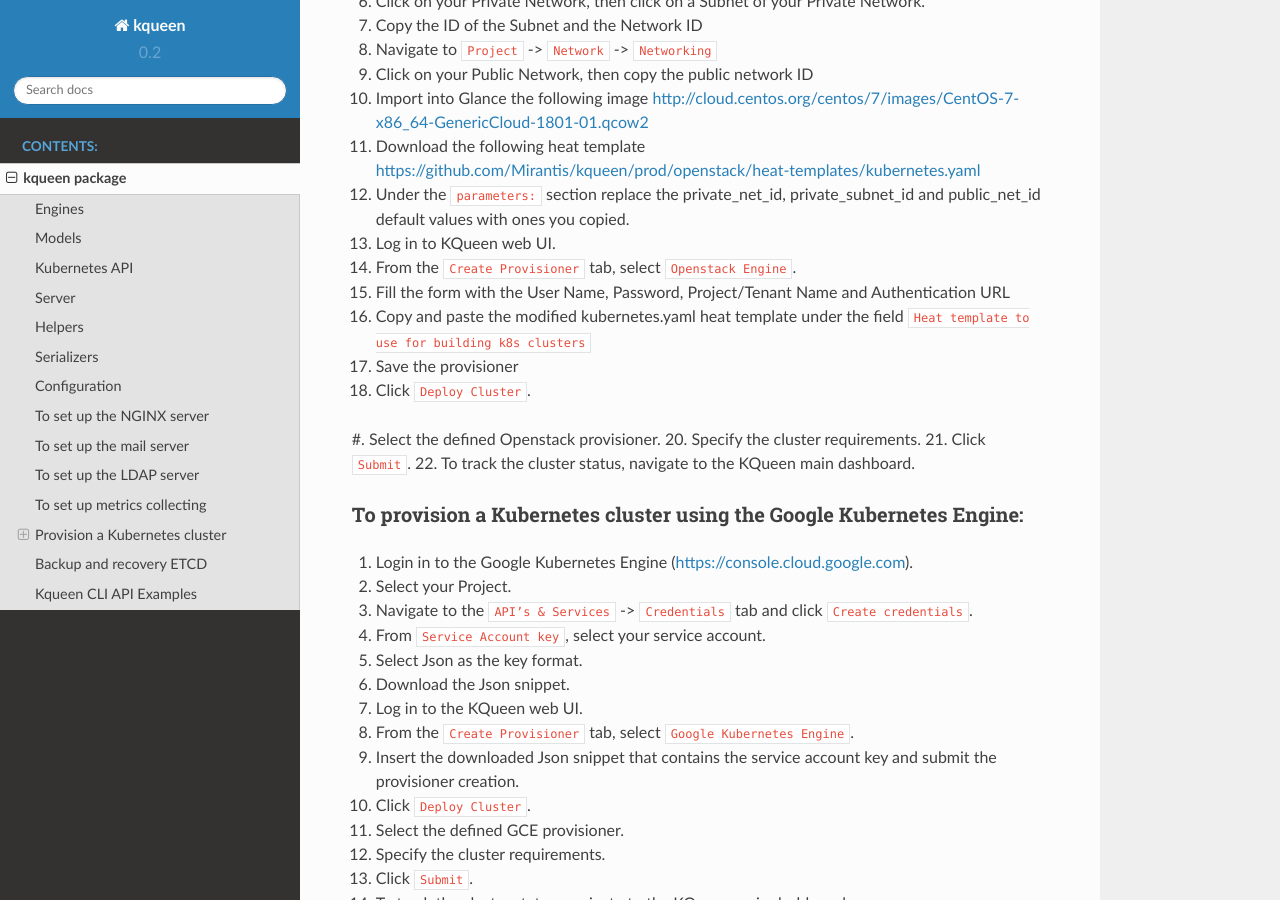
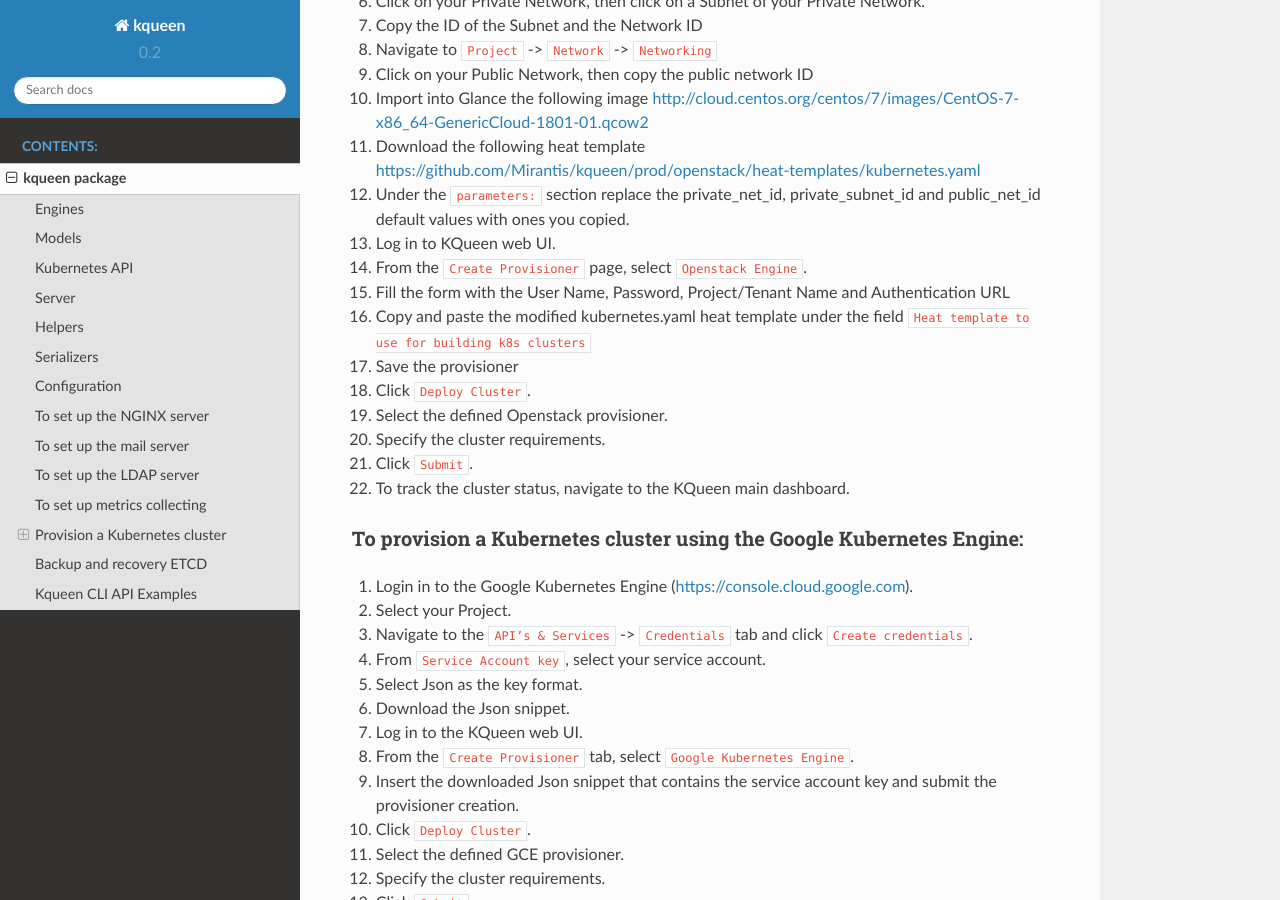
Before and after one commit to Mirantis/kqueen, a Sphinx documentation site: the page built from docs/kqueen.rst, in a window 1280 px wide and 900 px high, scrolled down 6983 px. Built offline with Sphinx 7.4.7 and the Read the Docs theme 2.0.0, drawn with Linux system fonts in a browser that asks for light colours.

Commit message:
Added yamlfile validator to engines/openstack and fixed documentation kqueen.rst

```diff
--- a/docs/kqueen.rst
+++ b/docs/kqueen.rst
@@ -376,15 +376,15 @@
 #. Download the following heat template https://github.com/Mirantis/kqueen/prod/openstack/heat-templates/kubernetes.yaml
 #. Under the ``parameters:`` section replace the private_net_id, private_subnet_id and public_net_id default values with ones you copied.
 #. Log in to KQueen web UI.
-#. From the ``Create Provisioner`` tab, select ``Openstack Engine``.
+#. From the ``Create Provisioner`` page, select ``Openstack Engine``.
 #. Fill the form with the User Name, Password, Project/Tenant Name and Authentication URL
 #. Copy and paste the modified kubernetes.yaml heat template under the field ``Heat template to use for building k8s clusters``
 #. Save the provisioner
 #. Click ``Deploy Cluster``.
 #. Select the defined Openstack provisioner.
-20. Specify the cluster requirements.
-21. Click ``Submit``.
-22. To track the cluster status, navigate to the KQueen main dashboard.
+#. Specify the cluster requirements.
+#. Click ``Submit``.
+#. To track the cluster status, navigate to the KQueen main dashboard.
 
 To provision a Kubernetes cluster using the Google Kubernetes Engine:
 ~~~~~~~~~~~~~~~~~~~~~~~~~~~~~~~~~~~~~~~~~~~~~~~~~~~~~~~~~~~~~~~~~~~~~
```
Also changed, not shown: 1 other file.
